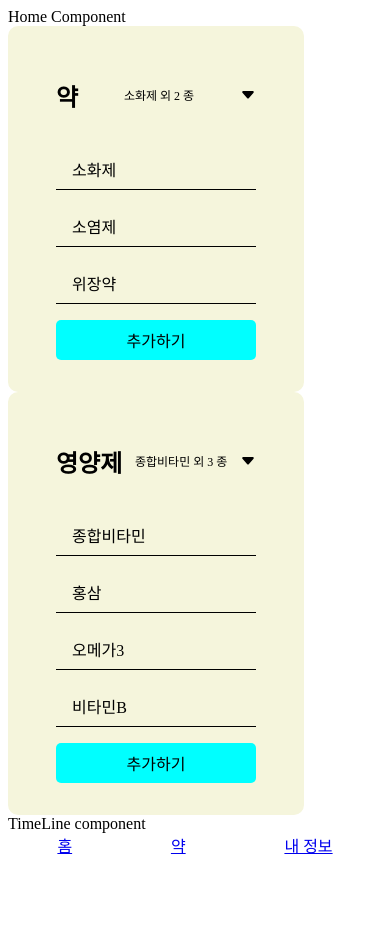
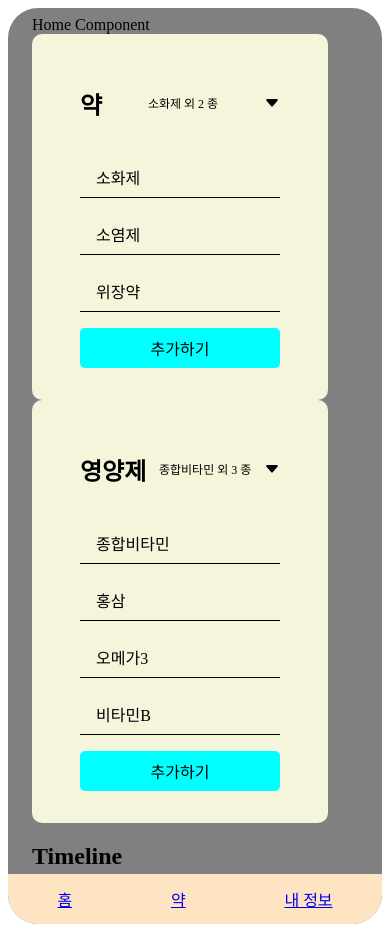
Before and after one commit to JISU-Y/alarm-for-pills, a React app: page / in a window 390 px wide. Before the commit the page ends 865 px from the top, so only its background shows below. Built offline with nearby package versions, Linux system fonts and the light colour scheme.

Commit message:
feat: add mobilebox

```diff
--- a/src/App.jsx
+++ b/src/App.jsx
@@ -1,14 +1,15 @@
 import React from 'react'
-import { BrowserRouter, Routes, Route, Link } from 'react-router-dom'
+import { BrowserRouter, Routes, Route } from 'react-router-dom'
 import Navigation from './components/organisms/Navigation'
 import Home from './pages/Home'
 import NoPage from './pages/NoPage'
 import MyInfo from './pages/MyInfo'
 import PillSetting from './pages/PillSetting'
+import styled from 'styled-components'
 
 const App = () => {
   return (
-    <>
+    <MobileBox>
       <BrowserRouter>
         <Routes>
           <Route path="/" element={<Home />} />
@@ -18,8 +19,18 @@ const App = () => {
         </Routes>
         <Navigation />
       </BrowserRouter>
-    </>
+    </MobileBox>
   )
 }
 
+const MobileBox = styled.div`
+  max-width: 480px;
+  min-height: 900px;
+  background-color: gray;
+  overflow: hidden;
+  position: relative;
+  border-radius: 30px;
+  padding: 0.5rem 1.5rem;
+`
+
 export default App
--- a/src/components/molecules/NavButtons/index.jsx
+++ b/src/components/molecules/NavButtons/index.jsx
@@ -22,7 +22,11 @@ const NavButtons = () => {
 const NavContainer = styled.div`
   display: flex;
   width: 100%;
+  max-width: 600px;
+  height: 50px;
   justify-content: space-around;
+  align-items: center;
+  background-color: bisque;
 `
 
 export default NavButtons
--- a/src/components/molecules/title/index.jsx
+++ b/src/components/molecules/title/index.jsx
@@ -5,12 +5,12 @@ import InfoText from '../../atoms/Textbox'
 import ToggleButton from '../../atoms/ToggleButton'
 import styled from 'styled-components'
 
-const Title = ({ title, infoText }) => {
+const Title = ({ title, infoText, toggle }) => {
   return (
     <TitleBox>
       <TitleText title={title} />
       <InfoText size="small" text={infoText} />
-      <ToggleButton />
+      {toggle && <ToggleButton />}
     </TitleBox>
   )
 }
@@ -25,6 +25,7 @@ const TitleBox = styled.div`
 Title.propTypes = {
   title: PropTypes.string.isRequired,
   infoText: PropTypes.string.isRequired,
+  toggle: PropTypes.bool.isRequired,
 }
 
 export default Title
--- a/src/components/organisms/Navigation/index.jsx
+++ b/src/components/organisms/Navigation/index.jsx
@@ -1,8 +1,20 @@
 import React from 'react'
+import styled from 'styled-components'
 import NavButtons from '../../molecules/NavButtons'
 
 const Navigation = () => {
-  return <NavButtons />
+  return (
+    <NavContainer>
+      <NavButtons />
+    </NavContainer>
+  )
 }
 
+const NavContainer = styled.div`
+  width: 100%;
+  position: absolute;
+  bottom: 0;
+  left: 0;
+`
+
 export default Navigation
--- a/src/components/organisms/pillCard/index.jsx
+++ b/src/components/organisms/pillCard/index.jsx
@@ -8,7 +8,11 @@ import Button from '../../atoms/Button'
 const PillCard = ({ sectionTitle, pills, button }) => {
   return (
     <Card>
-      <Title title={sectionTitle} infoText={`${pills[0]} 외 ${pills.length - 1} 종 `} />
+      <Title
+        title={sectionTitle}
+        infoText={`${pills[0]} 외 ${pills.length - 1} 종 `}
+        toggle={true}
+      />
       <ContentList lists={pills} />
       {button && <Button label="추가하기" />}
     </Card>
--- a/src/components/organisms/timeline/index.jsx
+++ b/src/components/organisms/timeline/index.jsx
@@ -1,7 +1,12 @@
 import React from 'react'
+import Title from '../../molecules/Title'
 
 const Timeline = () => {
-  return <div>Timeline Component (organisms)</div>
+  return (
+    <div>
+      <Title title="Timeline" infoText="" toggle={false} />
+    </div>
+  )
 }
 
 export default Timeline
--- a/src/pages/Home/index.jsx
+++ b/src/pages/Home/index.jsx
@@ -1,5 +1,6 @@
 import React from 'react'
 import PillCard from '../../components/organisms/PillCard'
+import Timeline from '../../components/organisms/Timeline'
 
 // pills는 db에서 받아오는 것
 
@@ -13,7 +14,7 @@ const Home = () => {
         pills={['종합비타민', '홍삼', '오메가3', '비타민B']}
         button={true}
       />
-      <div>TimeLine component</div>
+      <Timeline />
     </div>
   )
 }
```
